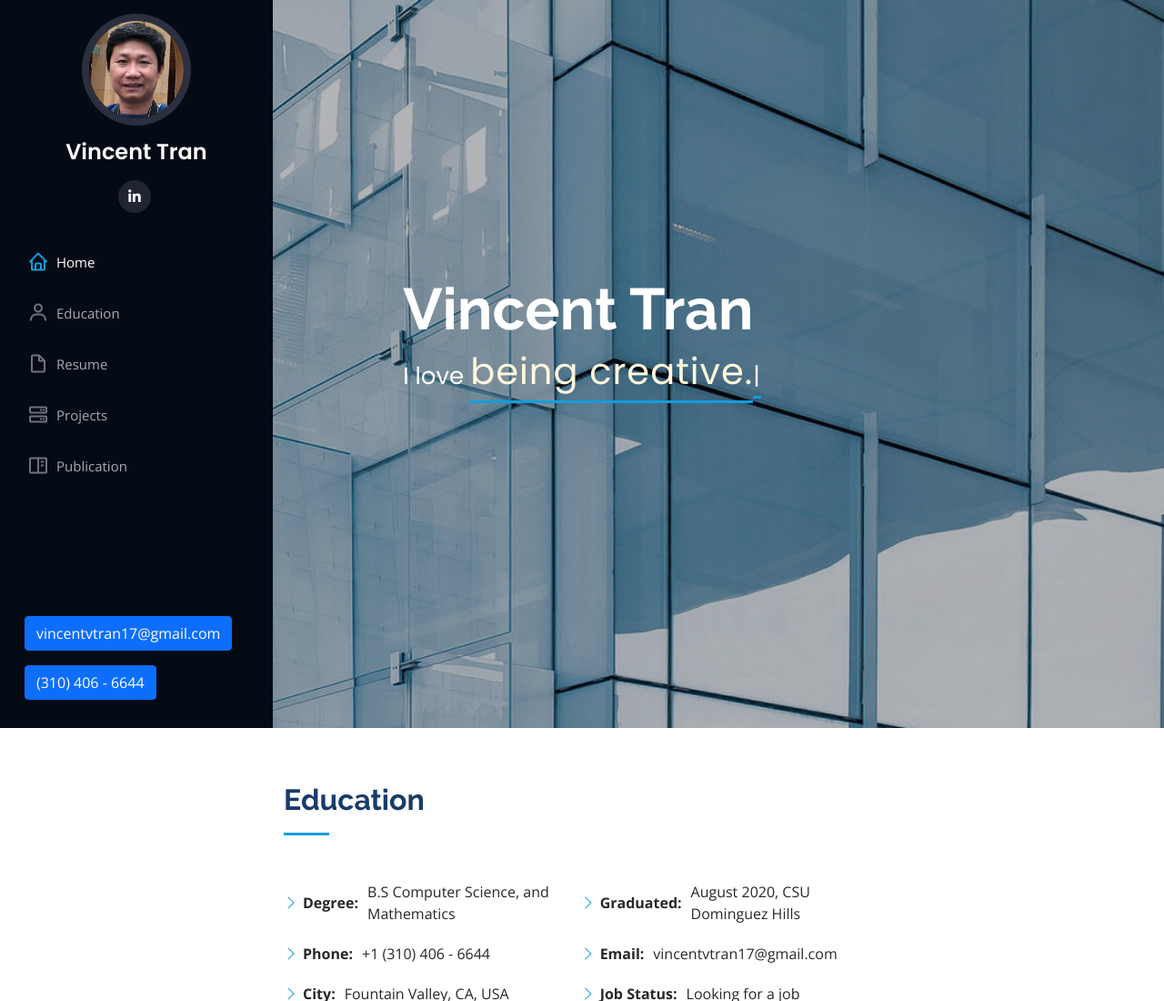
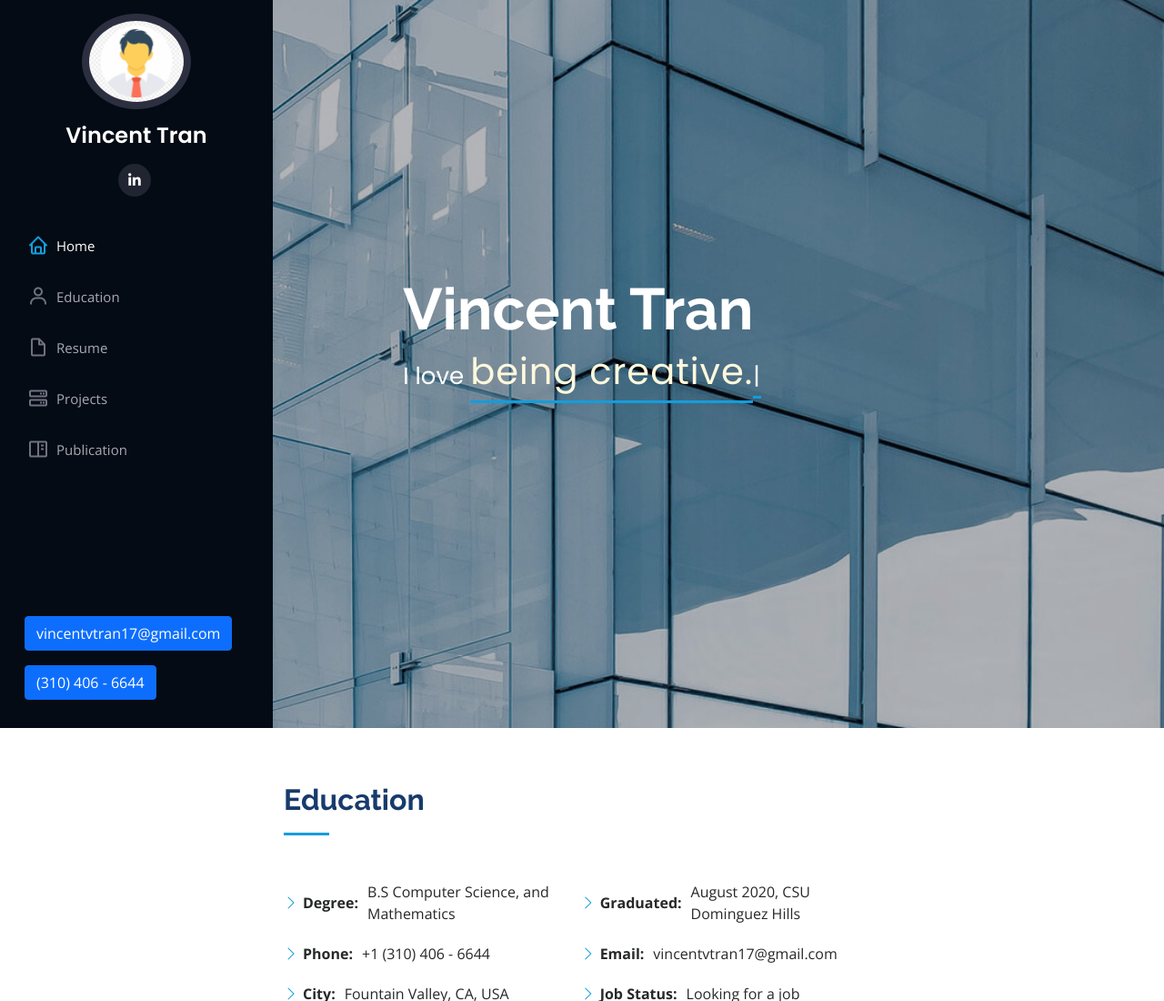
Before and after one commit to vtran42/vtran42.github.io, a plain HTML site: page index.html in a window 1280 px wide. Shown: the top 1100 px of the page at 91% size. Drawn offline with nearby package versions, Linux system fonts and the light colour scheme.

Commit message:
Switched my picture with iconMan

```diff
--- a/index.html
+++ b/index.html
@@ -45,7 +45,7 @@
     <div class="d-flex flex-column">
 
       <div class="profile">
-        <img src="assets/img/vt-profile-img.jpeg" alt="" class="img-fluid rounded-circle">
+        <img src="assets/img/iconMan.png" alt="" class="img-fluid rounded-circle">
         <h1 class="text-light"><a href="index.html">Vincent Tran</a></h1>
         <div class="social-links mt-3 text-center">
           <!-- <a href="#" class="twitter"><i class="bx bxl-twitter"></i></a> -->
```
Also changed, not shown: assets/img/iconMan.png (added).
